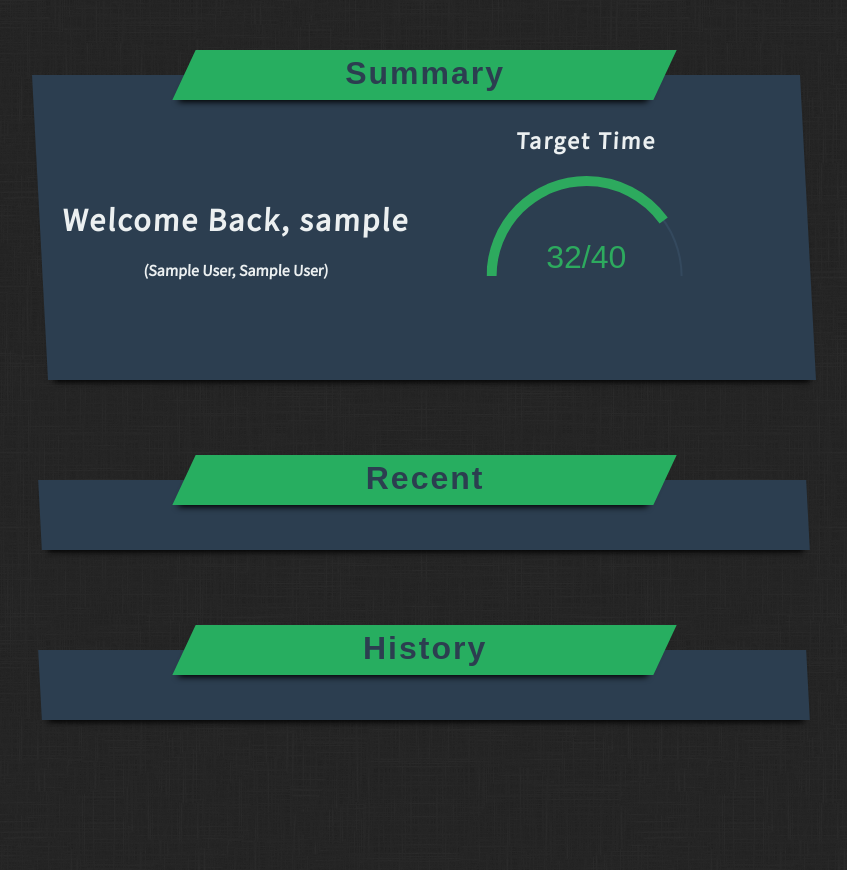
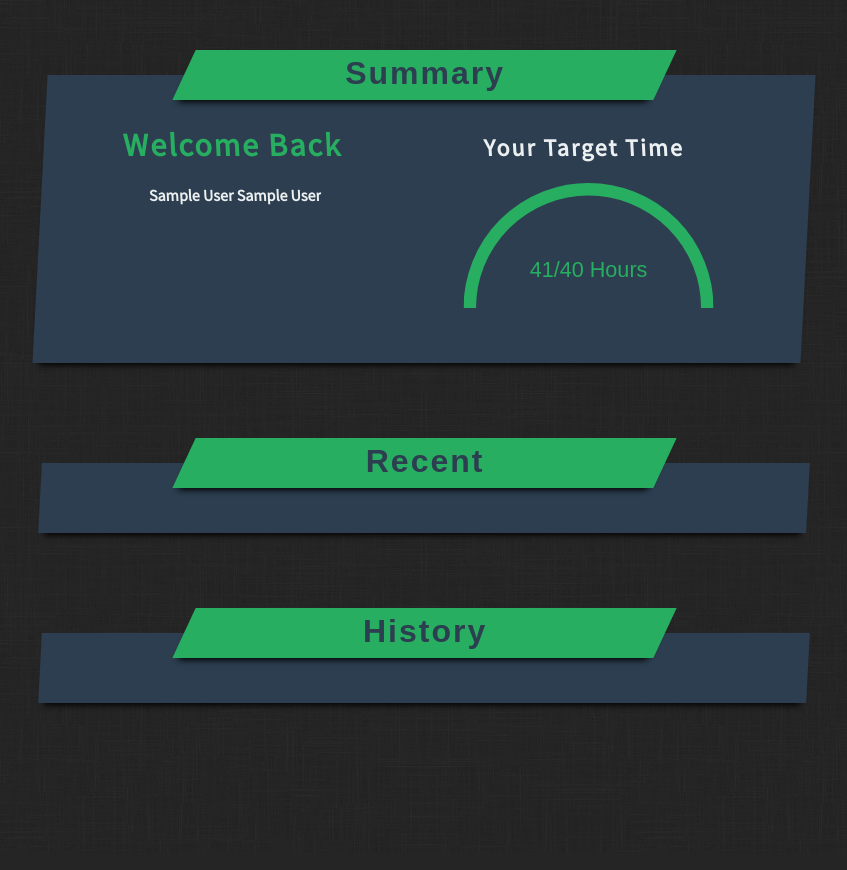
Before and after one commit to Class41/Timeshard, a PHP site: page /pages/employee/home.php in a window 1280 px wide. Shown: the part 150-1020 px from the top of the page, without its empty margins (216-1063 px from the left). After the commit the page ends 858 px from the top, so only its background shows below. Run offline with PHP 8.4, Linux system fonts and the light colour scheme; the visitor is signed in with stand-in values (Sample User, id 1).

Commit message:
tweaked css

```diff
--- a/pages/employee/home.php
+++ b/pages/employee/home.php
@@ -45,17 +45,17 @@ if($_SESSION["type"] != "employee" && $_SESSION["type"] != "hybrid")
             <h1 class="textneutral">Summary</h1>
         </div>
         <div class="container containerlarge">
+            <div>
+                <div class="subcontainer">
+                    <h1 class="limitdot textgreen">Welcome Back</h1>
+                    <h4 class="limitdot"><?php echo $_SESSION["firstname"] . " " . $_SESSION["firstname"] ?></h4>
+                </div>
 
-            <div class="subcontainer">
-
-                <h1>Welcome Back, <?php echo $_SESSION["username"] ?></h1>
-                <h4>(<?php echo $_SESSION["firstname"] ?>, <?php echo $_SESSION["firstname"] ?>)</h4>
-            </div>
-
-            <div class="subcontainer">
-            <h2>Target Time</h2>
-            <div id="empgraph" class="ignore"></div>
-            <script src="../../scripts/animempgraph.js"></script>
+                <div class="subcontainer">
+                    <h2>Your Target Time</h2>
+                    <div id="empgraph" class="ignore"></div>
+                    <script src="../../scripts/animempgraph.js"></script>
+                </div>
             </div>
         </div>
 
--- a/pages/shared/accountcreate.php
+++ b/pages/shared/accountcreate.php
@@ -28,7 +28,9 @@
         <div class="flag flaggreen containerheaderflag">
             <h1 class="textneutral">Register</h1>
         </div>
-        <form novalidate id="register" class="container" method="POST" action="accountcreate.php";>
+    <div id="register" class="container">
+        <div>
+            <form novalidate id="register" method="POST" action="accountcreate.php";>
                 <input class="formitem" type="text" name="username" placeholder="Username" onfocusout="userNameCheck()" <?php if($GLOBALS["posted"] == true) { echo "value=\"" . $_POST["username"] . "\"";}?> /> <br />
                 <input class="formitem" type="password" name="password" placeholder="Password"/> <br />
                 <input class="formitem" type="password" name="password2" placeholder="Repeat Password"/> <br />
@@ -37,6 +39,8 @@
                 <input class="formitem" type="email" name="email" placeholder="Email" <?php if($GLOBALS["posted"] == true) { echo "value=\"" . $_POST["email"] . "\"";}?> /><br />
                 <input class="button buttongreen" type="submit" value="Create"> <br />
             </form>
+        </div>
+    </div>
 
 
 
--- a/scripts/animempgraph.js
+++ b/scripts/animempgraph.js
@@ -1,5 +1,5 @@
 var targetHours = 40;
-var currentHours = 32;
+var currentHours = 41;
 
 function setCurrentHours(val)
 {
@@ -39,9 +39,9 @@ var bar = new ProgressBar.SemiCircle(document.getElementById("empgraph"), {
         bar.setText('');
         } else {
             if(currentHours > targetHours)
-                bar.setText(currentHours + "/" + targetHours);
+                bar.setText(currentHours + "/" + targetHours + " Hours");
             else
-                bar.setText(value + "/" + targetHours);
+                bar.setText(value + "/" + targetHours + " Hours");
         }
 
         bar.text.style.color = state.color;
@@ -49,7 +49,7 @@ var bar = new ProgressBar.SemiCircle(document.getElementById("empgraph"), {
     });
 
 bar.text.style.fontFamily = '"Muli", sans-serif';
-bar.text.style.fontSize = '2rem';
+bar.text.style.fontSize = '1.35rem';
 
 function CalcBar()
 {
--- a/styles/general.css
+++ b/styles/general.css
@@ -208,14 +208,17 @@ input {
 	webkit-box-shadow: 0 8px 6px -6px black;
 }
 
-.container *:not(form):not(svg):not(path):not(.ignore) {
+.container {
 	transform: skew(-3deg);
 }
 
+.container div {
+	transform: skew(3deg);
+}
 
 .containerheaderflag {
+	position: relative;
 	margin-bottom: -25px;
-	position: relative;
 	z-index: 5;
 }
 
@@ -323,7 +326,7 @@ input {
 }
 
 .subcontainer {
-	display: inline-block;
+	display: inline-grid;
 	width: 48%;
 	min-width: 276px;
 	margin-bottom: 60px;
@@ -331,17 +334,18 @@ input {
 
 #empgraph
 {
-	width: 200px;
+	width: 250px;
 	height: 100px;
 	margin: auto;
 	user-select: none;
+	transform: skew(-3deg);
 }
 
 @media only screen and (max-width: 1024px)
 {
 
 	#pagecontent {
-		margin: 50px 65px 100px 25px;
+		margin: 75px 65px 100px 25px;
 	}
 
 	.container {
@@ -352,4 +356,8 @@ input {
 		display: block;
 		width: 100%;
 	}
+
+	.containerheaderflag {
+		margin-left: 20vw;
+	}
 }
```
Also changed, not shown: pages/shared/menu.php (+5 -3 lines). Lines whose indentation alone changed are shown as unchanged.
